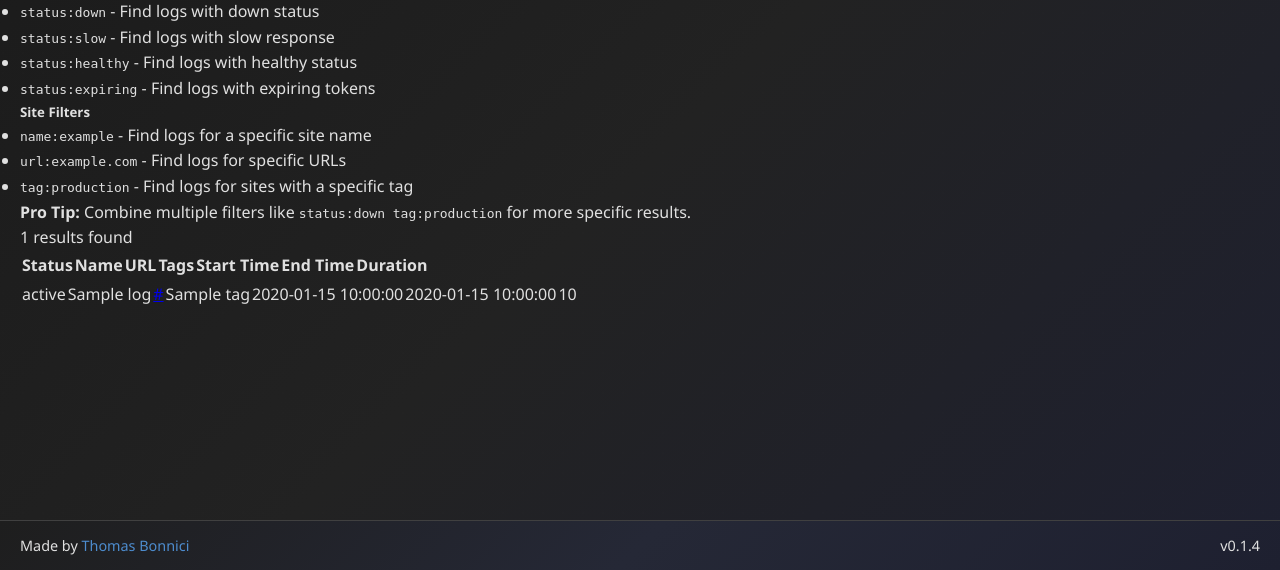
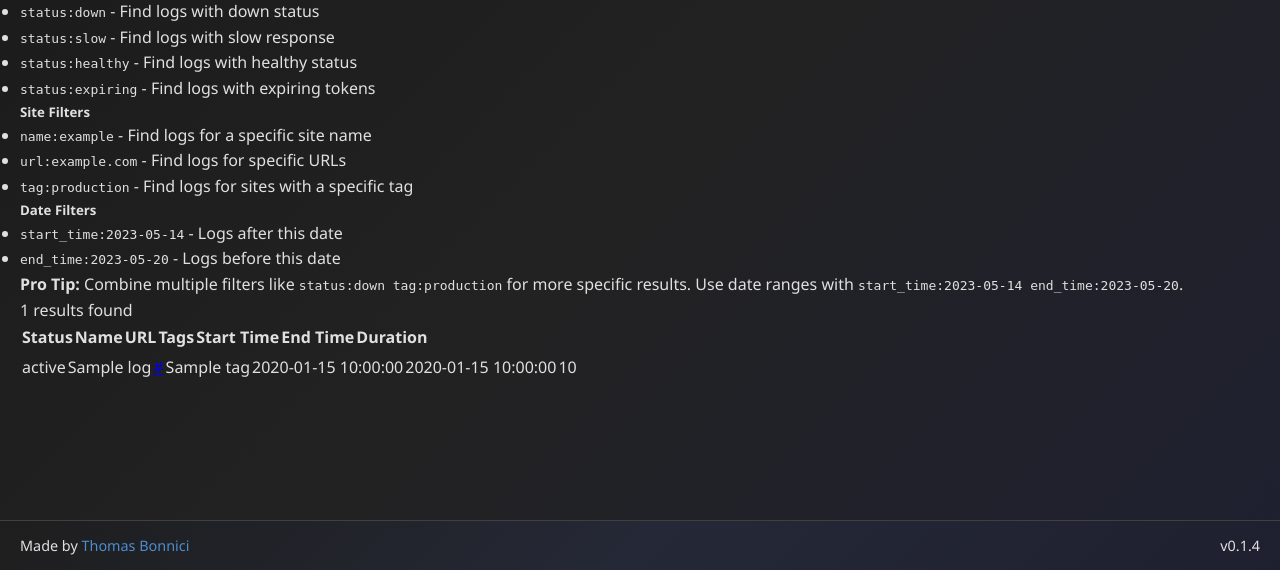
Before and after one commit to DarthTigerson/Simple-Site-Monitor, a FastAPI app: template templates/history.html in a window 1280 px wide. Shown: the part 230-800 px from the top of the page. Run offline with FastAPI, Linux system fonts and the light colour scheme; the template is opened without the code that fills it: most values are stand-ins (such as "Sample title", 1, 10 or a date in 2020); lists and menus that the app fills with data are empty.

Commit message:
Added Date time to history syntex

```diff
--- a/static/js/history.js
+++ b/static/js/history.js
@@ -1,5 +1,6 @@
 // History Page JavaScript
 document.addEventListener('DOMContentLoaded', function() {
+    initDateSuggestions(); // Initialize date suggestions first
     initSearchHelp();
     initSearchFunctionality();
     initTableSorting();
@@ -137,8 +138,34 @@
     { field: 'status', operators: [':', '!='], values: ['down', 'healthy', 'slow', 'expiring'], description: 'Filter by site status' },
     { field: 'name', operators: [':', '!=', ':*', '!:*'], values: [], description: 'Filter by site name' },
     { field: 'url', operators: [':', '!=', ':*', '!:*'], values: [], description: 'Filter by site URL' },
-    { field: 'tag', operators: [':', '!='], values: [], description: 'Filter by site tag (e.g. tag:production)' }
+    { field: 'tag', operators: [':', '!='], values: [], description: 'Filter by site tag (e.g. tag:production)' },
+    { field: 'start_time', operators: [':'], values: [], description: 'Filter logs after this date' },
+    { field: 'end_time', operators: [':'], values: [], description: 'Filter logs before this date' }
 ];
+
+// Initialize date suggestion values
+function initDateSuggestions() {
+    // For start_time, suggest 2 days ago
+    const twoDaysAgo = new Date();
+    twoDaysAgo.setDate(twoDaysAgo.getDate() - 2);
+    const formattedTwoDaysAgo = twoDaysAgo.toISOString().split('T')[0]; // Format as YYYY-MM-DD
+
+    // For end_time, suggest today
+    const today = new Date();
+    const formattedToday = today.toISOString().split('T')[0]; // Format as YYYY-MM-DD
+
+    // Update suggestion values
+    const startTimeField = suggestions.find(s => s.field === 'start_time');
+    const endTimeField = suggestions.find(s => s.field === 'end_time');
+
+    if (startTimeField) {
+        startTimeField.values = [formattedTwoDaysAgo];
+    }
+
+    if (endTimeField) {
+        endTimeField.values = [formattedToday];
+    }
+}
 
 // Initialize search help toggling functionality
 function initSearchHelp() {
@@ -285,7 +312,7 @@
 // Function to highlight filter tags in blue
 function highlightTags(element) {
     const text = element.innerText;
-    const tagRegex = /\b(status|name|url|tag):/g;
+    const tagRegex = /\b(status|name|url|tag|start_time|end_time):/g;
 
     // Save cursor position
     const selection = window.getSelection();
@@ -603,6 +630,50 @@
 // Check if a row matches all the provided filters
 function matchesFilters(row, filters) {
     for (const filter of filters) {
+        // Special handling for date filters
+        if (filter.field === 'start_time' || filter.field === 'end_time') {
+            const isStartTime = filter.field === 'start_time';
+            const timeCell = row.cells[isStartTime ? 4 : 5];
+
+            if (!timeCell) return false;
+
+            // Get the date component from the row's timestamp
+            const timeText = timeCell.textContent.trim();
+            const rowDate = new Date(timeText);
+            const rowDateStr = rowDate.toISOString().split('T')[0]; // Get just the date part YYYY-MM-DD
+
+            // Parse the filter value as a date
+            try {
+                // Handle date format YYYY-MM-DD
+                if (filter.value.match(/^\d{4}-\d{2}-\d{2}$/)) {
+                    // For start_time, set time to start of day (00:00:00)
+                    // For end_time, set time to end of day (23:59:59)
+                    const filterDate = new Date(filter.value);
+                    if (isNaN(filterDate.getTime())) {
+                        console.warn('Invalid date format in filter:', filter.value);
+                        return false;
+                    }
+
+                    // For start_time comparison, we need row date >= filter date
+                    // For end_time comparison, we need row date <= filter date
+                    // Compare just the date parts without time
+                    const filterDateStr = filterDate.toISOString().split('T')[0];
+
+                    if (isStartTime && rowDateStr < filterDateStr) return false;
+                    if (!isStartTime && rowDateStr > filterDateStr) return false;
+                } else {
+                    console.warn('Invalid date format in filter:', filter.value);
+                    return false;
+                }
+            } catch (e) {
+                console.warn('Error parsing date:', e);
+                return false;
+            }
+
+            // This filter passed
+            continue;
+        }
+
         const value = getRowValue(row, filter.field);
 
         if (value === null) {
@@ -639,8 +710,8 @@
         'name': 1,
         'url': 2,
         'tag': 3,
-        'start': 4,
-        'end': 5,
+        'start_time': 4,
+        'end_time': 5,
         'duration': 6
     };
 
--- a/templates/history.html
+++ b/templates/history.html
@@ -54,9 +54,16 @@
                                 <li><code>tag:production</code> - Find logs for sites with a specific tag</li>
                             </ul>
                         </div>
+                        <div class="search-category">
+                            <h5>Date Filters</h5>
+                            <ul>
+                                <li><code>start_time:2023-05-14</code> - Logs after this date</li>
+                                <li><code>end_time:2023-05-20</code> - Logs before this date</li>
+                            </ul>
+                        </div>
                     </div>
                     <div class="search-tip">
-                        <strong>Pro Tip:</strong> Combine multiple filters like <code>status:down tag:production</code> for more specific results.
+                        <strong>Pro Tip:</strong> Combine multiple filters like <code>status:down tag:production</code> for more specific results. Use date ranges with <code>start_time:2023-05-14 end_time:2023-05-20</code>.
                     </div>
                 </div>
             </div>
```
Lines whose indentation alone changed are shown as unchanged.
